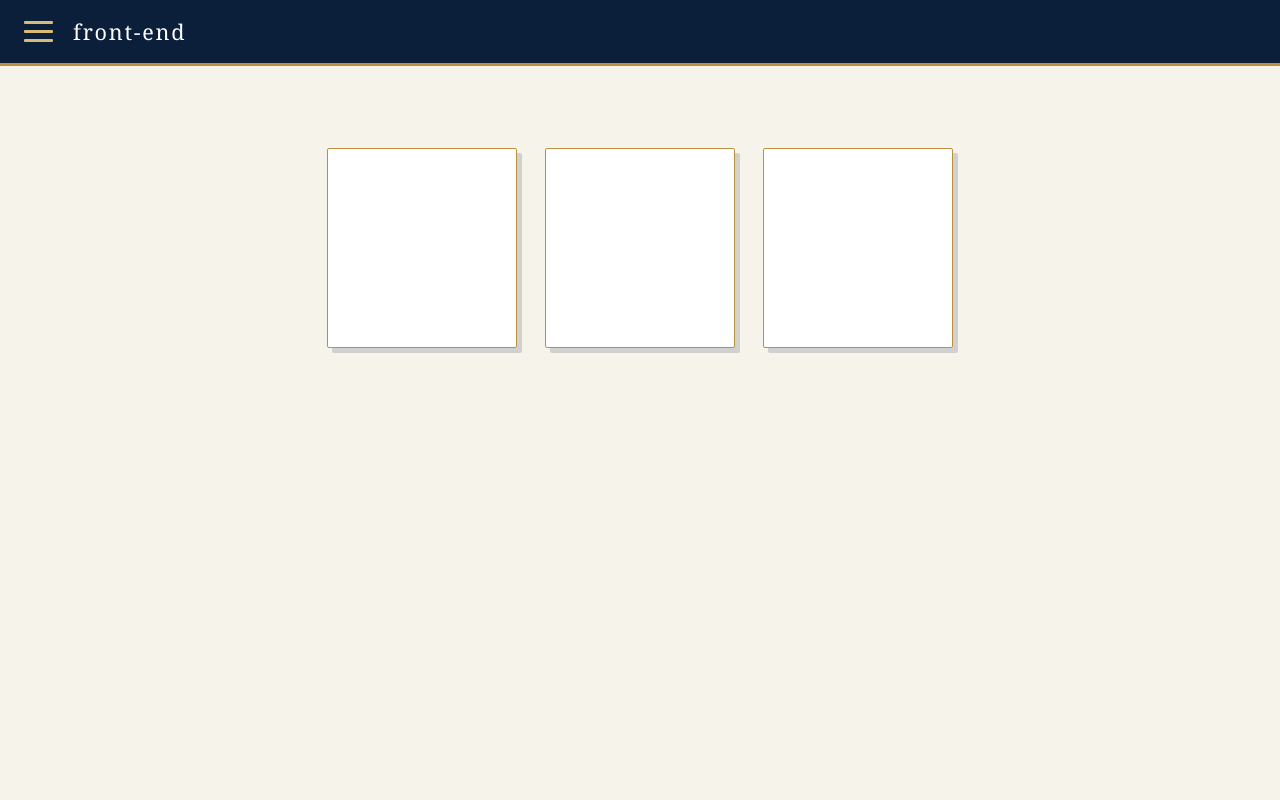
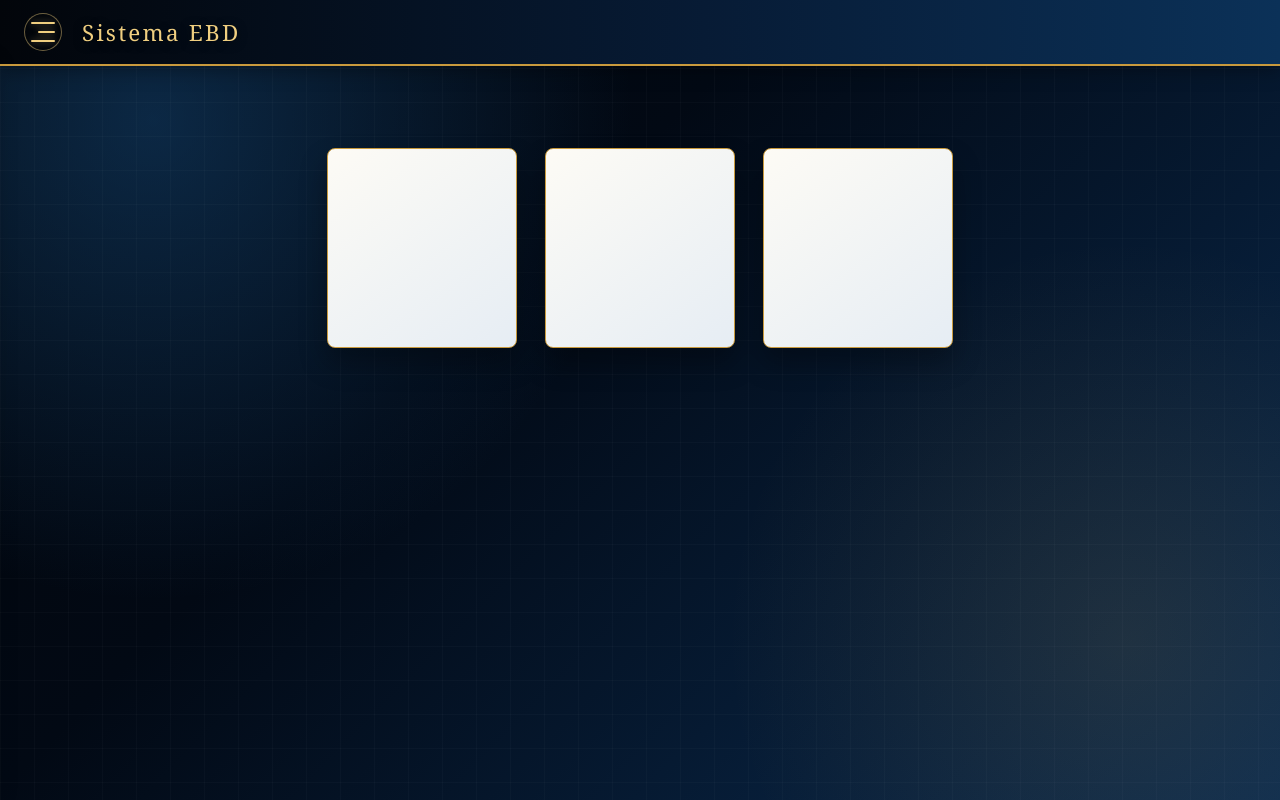
Before and after one commit to VnzzCampos/Projeto-integrador-Senac, a Flask app: page /inicio in a window 1280 px wide. Run offline with Flask 3, Linux system fonts and the light colour scheme; the visitor is signed in with stand-in values (Sample User, id 1); data that the repository does not hold is empty.

Commit message:
Algumas mudaçnas no visual kkkkkkk.

```diff
--- a/app.py
+++ b/app.py
@@ -100,7 +100,7 @@ def login():
         if usuario is None:
             return render_template(
                 "login.html",
-                mensagem="E-mail ou senha incorretos."
+                mensagem="Usuário não encontrado. Verifique o e-mail informado ou cadastre-se."
             )
 
         # Verifica a senha usando o hash
--- a/static/css/Style.css
+++ b/static/css/Style.css
@@ -1,10 +1,11 @@
 /* Tema clássico: azul-marinho, branco e dourado */
 :root {
-    --azul-marinho: #0b1f3a;
-    --azul-profundo: #07162a;
-    --azul-medio: #173b63;
-    --dourado: #b9913e;
-    --dourado-claro: #d9bb73;
+    --azul-marinho: #071b35;
+    --azul-profundo: #020914;
+    --azul-medio: #123f6d;
+    --preto: #02050a;
+    --dourado: #c99a3d;
+    --dourado-claro: #f0cf80;
     --branco: #ffffff;
     --creme: #f6f3ea;
     --texto: #17263a;
@@ -15,11 +16,58 @@
 }
 
 body {
+    position: relative;
     margin: 0;
     min-height: 100vh;
-    background: var(--creme);
-    color: var(--texto);
-    font-family: Georgia, "Times New Roman", serif;
+    overflow-x: hidden;
+    background:
+        radial-gradient(circle at 12% 15%, rgba(25, 87, 145, .42), transparent 30rem),
+        radial-gradient(circle at 88% 80%, rgba(201, 154, 61, .12), transparent 25rem),
+        linear-gradient(135deg, var(--preto) 0%, var(--azul-profundo) 38%, #0a2b50 100%);
+    color: #e9eff7;
+    font-family: "Segoe UI", Arial, sans-serif;
+    animation: pagina-entrando .38s ease-out both;
+}
+
+body.pagina-saindo {
+    animation: pagina-saindo .22s ease-in both;
+    pointer-events: none;
+}
+
+@keyframes pagina-entrando {
+    from {
+        opacity: 0;
+        transform: translateY(10px);
+    }
+
+    to {
+        opacity: 1;
+        transform: translateY(0);
+    }
+}
+
+@keyframes pagina-saindo {
+    to {
+        opacity: 0;
+        transform: translateY(-8px);
+    }
+}
+
+@media (prefers-reduced-motion: reduce) {
+    body,
+    body.pagina-saindo {
+        animation: none;
+    }
+}
+
+body::before {
+    position: fixed;
+    inset: 0;
+    z-index: -1;
+    background-image: linear-gradient(rgba(255, 255, 255, .025) 1px, transparent 1px), linear-gradient(90deg, rgba(255, 255, 255, .025) 1px, transparent 1px);
+    background-size: 34px 34px;
+    content: "";
+    pointer-events: none;
 }
 
 /* Títulos */
@@ -127,32 +185,70 @@ a:hover {
     width: 100%;
     min-height: 66px;
     padding: 0 24px;
-    border-bottom: 3px solid var(--dourado);
-    background: var(--azul-marinho);
+    border-bottom: 2px solid var(--dourado);
+    background: linear-gradient(90deg, var(--preto), var(--azul-marinho) 55%, #0b3158);
+    box-shadow: 0 4px 18px rgba(0, 0, 0, .35);
 }
 
 .navbar h2 {
     margin: 0 0 0 20px;
     color: var(--branco);
-    font-size: 1.35rem;
+    color: var(--dourado-claro);
+    font-family: Georgia, "Times New Roman", serif;
+    font-size: 1.4rem;
     font-weight: normal;
-    letter-spacing: .08em;
+    letter-spacing: .1em;
+    text-shadow: 0 2px 10px rgba(0, 0, 0, .55);
 }
 
 .menu {
     display: flex;
     flex-direction: column;
     justify-content: space-between;
-    width: 29px;
-    height: 21px;
+    width: 38px;
+    height: 38px;
+    padding: 8px 6px;
+    border: 1px solid rgba(240, 207, 128, .45);
+    border-radius: 50%;
+    background: rgba(2, 5, 10, .45);
     cursor: pointer;
+    transition: background .25s ease, border-color .25s ease, transform .25s ease;
+}
+
+.menu:hover,
+.menu:focus-visible {
+    border-color: var(--dourado-claro);
+    background: rgba(201, 154, 61, .16);
+    outline: none;
+    transform: scale(1.06);
 }
 
 .menu span {
     width: 100%;
-    height: 3px;
-    border-radius: 1px;
+    height: 2px;
+    border-radius: 2px;
     background: var(--dourado-claro);
+    box-shadow: 0 0 7px rgba(240, 207, 128, .45);
+    transform-origin: center;
+    transition: transform .28s ease, opacity .2s ease, width .25s ease;
+}
+
+.menu span:nth-child(2) {
+    width: 70%;
+    align-self: flex-end;
+}
+
+.menu.ativo span:nth-child(1) {
+    transform: translateY(10px) rotate(45deg);
+}
+
+.menu.ativo span:nth-child(2) {
+    opacity: 0;
+    transform: scaleX(0);
+}
+
+.menu.ativo span:nth-child(3) {
+    transform: translateY(-10px) rotate(-45deg);
 }
 
 /* Menu lateral */
@@ -202,15 +299,15 @@ a:hover {
     width: 190px;
     height: 200px;
     border: 1px solid var(--dourado);
-    border-radius: 2px;
-    background: var(--branco);
-    box-shadow: 5px 5px 0 rgba(11, 31, 58, .16);
+    border-radius: 8px;
+    background: linear-gradient(145deg, #fdfbf5, #e6edf4);
+    box-shadow: 0 15px 28px rgba(0, 0, 0, .3);
     transition: transform .2s, box-shadow .2s;
 }
 
 .quadrado:hover {
     transform: translateY(-4px);
-    box-shadow: 7px 7px 0 rgba(185, 145, 62, .36);
+    box-shadow: 0 20px 34px rgba(0, 0, 0, .4), 5px 5px 0 rgba(201, 154, 61, .35);
 }
 
 .card-acao {
--- a/templates/cadastrar_aluno.html
+++ b/templates/cadastrar_aluno.html
@@ -11,7 +11,7 @@
         <div class="menu" onclick="abrirMenu()" aria-label="Abrir menu" role="button" tabindex="0">
             <span></span><span></span><span></span>
         </div>
-        <h2>front-end</h2>
+        <h2>Sistema EBD</h2>
     </nav>
 
     <div id="menuLateral" class="menu-lateral">
--- a/templates/gestao.html
+++ b/templates/gestao.html
@@ -7,7 +7,7 @@
     <link rel="stylesheet" href="/static/css/Style.css">
 </head>
 <body>
-    <nav class="navbar"><div class="menu" onclick="abrirMenu()" aria-label="Abrir menu" role="button" tabindex="0"><span></span><span></span><span></span></div><h2>front-end</h2></nav>
+    <nav class="navbar"><div class="menu" onclick="abrirMenu()" aria-label="Abrir menu" role="button" tabindex="0"><span></span><span></span><span></span></div><h2>Sistema EBD</h2></nav>
     <div id="menuLateral" class="menu-lateral">
         <a href="/inicio">Início</a><a href="/perfil">Perfil</a><a href="/alunos/cadastrar">Cadastrar alunos</a><a href="/gestao">Gestão</a><a href="#">Cursos</a><a href="#">Projetos</a><a href="#">Contato</a><a href="/">Sair</a>
     </div>
--- a/templates/inicio.html
+++ b/templates/inicio.html
@@ -13,7 +13,7 @@
             <span></span>
             <span></span>
         </div>
-        <h2>front-end</h2>
+        <h2>Sistema EBD</h2>
     </nav>
 
     <div id="menuLateral" class="menu-lateral">
--- a/templates/login.html
+++ b/templates/login.html
@@ -9,6 +9,10 @@
 <body>
   <div class="container">
     <h1>Login</h1>
+
+    {% if mensagem %}
+        <p class="mensagem-erro" role="alert">{{ mensagem }}</p>
+    {% endif %}
 
     <form action="/login" method="post">
 
--- a/templates/perfil.html
+++ b/templates/perfil.html
@@ -13,7 +13,7 @@
             <span></span>
             <span></span>
         </div>
-        <h2>front-end</h2>
+        <h2>Sistema EBD</h2>
     </nav>
 
     <div id="menuLateral" class="menu-lateral">
```
Also changed, not shown: other parts of static/css/Style.css (+42 -27 lines), static/js/script.js (+31 -1 lines).
